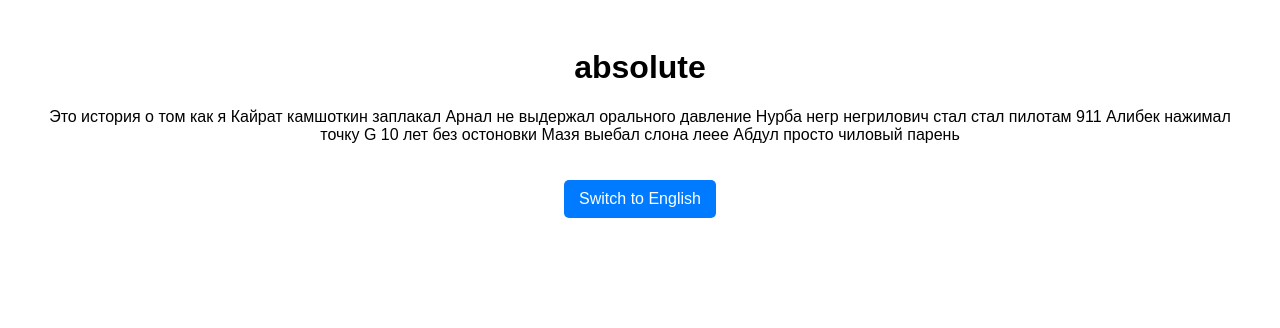
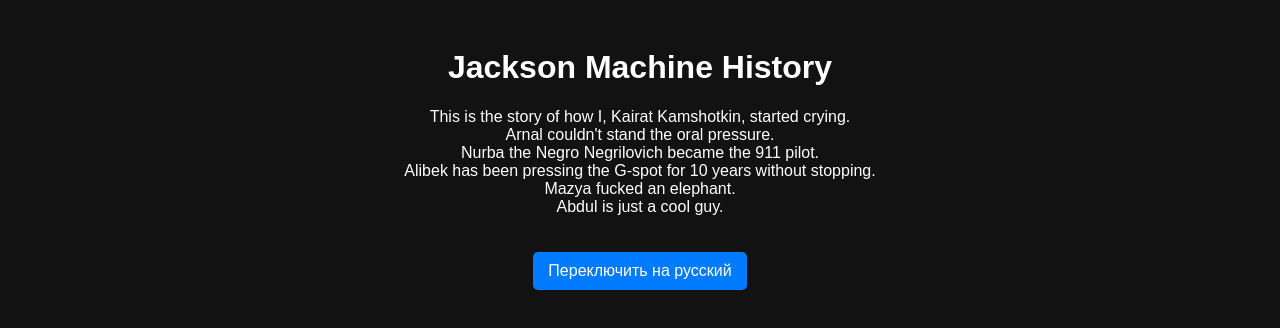
Before and after one commit to jackson1488/gay1488, a plain HTML site: page index.html in a window 1280 px wide. Both pictures are taken after a click on the button "Switch to English". Drawn offline with Linux system fonts and the light colour scheme.

Commit message:
Update index.html

```diff
--- a/index.html
+++ b/index.html
@@ -3,12 +3,14 @@
 <head>
     <meta charset="UTF-8">
     <meta name="viewport" content="width=device-width, initial-scale=1.0">
-    <title> absolute - История</title>
+    <title>Absolute - История</title>
     <style>
         body {
             font-family: Arial, sans-serif;
             text-align: center;
             padding: 20px;
+            background-color: #121212;
+            color: white;
         }
         .lang-switch {
             margin-top: 20px;
@@ -24,14 +26,14 @@
 </head>
 <body>
 
-    <h1 id="title"> absolute</h1>
+    <h1 id="title">Absolute</h1>
     <p id="description">
-        Это история о том как я Кайрат камшоткин заплакал
-Арнал не выдержал орального давление
-Нурба негр негрилович стал стал пилотам 911
-Алибек нажимал точку G 10 лет без остоновки
-Мазя выебал слона леее
-        Абдул просто чиловый парень
+        Это история о том, как я, Кайрат Камшоткин, заплакал.
+        Арнал не выдержал орального давления.
+        Нурба Негр Негрилович стал пилотом 911.
+        Алибек нажимал точку G 10 лет без остановки.
+        Мазя выебал слона.
+        Абдул просто чиловый парень.
     </p>
 
     <button class="lang-switch" onclick="changeLanguage()">Switch to English</button>
@@ -43,22 +45,23 @@
             if (currentLang === "ru") {
                 document.getElementById("title").innerText = "Jackson Machine History";
                 document.getElementById("description").innerText =
-                    "This is the story of how I, Kairat Kamshotkin, started crying.
-Arnal couldn't stand the oral pressure
-Nurba the negro Negrilovich became the 911 pilot
-Alibek has been pressing the G-spot fоr 10 years without stopping
-Mazya fucked an elephant leee
-    Abdul is just a cool guy.";
+                    "This is the story of how I, Kairat Kamshotkin, started crying.\n" +
+                    "Arnal couldn't stand the oral pressure.\n" +
+                    "Nurba the Negro Negrilovich became the 911 pilot.\n" +
+                    "Alibek has been pressing the G-spot for 10 years without stopping.\n" +
+                    "Mazya fucked an elephant.\n" +
+                    "Abdul is just a cool guy.";
                 document.querySelector(".lang-switch").innerText = "Переключить на русский";
                 currentLang = "en";
             } else {
                 document.getElementById("title").innerText = "История Jackson Machine";
                 document.getElementById("description").innerText =
-                    "Это история о том как я Кайрат камшоткин заплакал
-Арнал не выдержал орального давление
-Нурба негр негрилович стал стал пилотам 911
-Алибек нажимал точку G 10 лет без остоновки
-Мазя выебал слона леее  Абдул просто чиловый парень.";
+                    "Это история о том, как я, Кайрат Камшоткин, заплакал.\n" +
+                    "Арнал не выдержал орального давления.\n" +
+                    "Нурба Негр Негрилович стал пилотом 911.\n" +
+                    "Алибек нажимал точку G 10 лет без остановки.\n" +
+                    "Мазя выебал слона.\n" +
+                    "Абдул просто чиловый парень.";
                 document.querySelector(".lang-switch").innerText = "Switch to English";
                 currentLang = "ru";
             }
```
